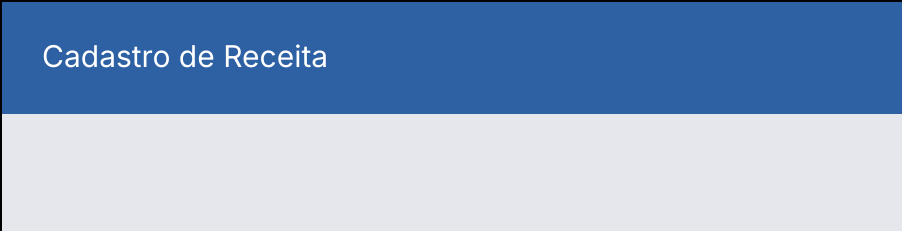
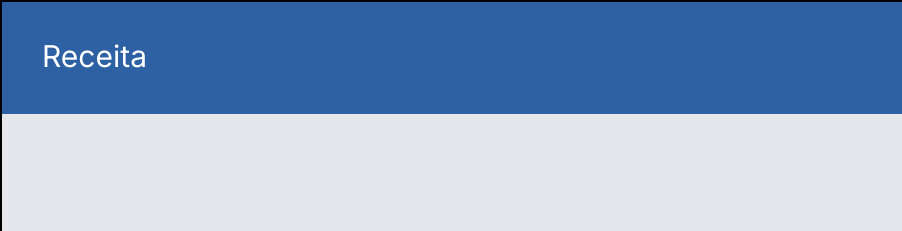
Before and after one commit to MthsMedeiros/SistemaFinControl, a website: page receitas.html in a window 1280 px wide. Shown: the top 231 px of the page, 0-902 px from the left. Drawn offline with Linux system fonts and the light colour scheme.

Commit message:
Alteração layout Tela receita

```diff
--- a/receitas.html
+++ b/receitas.html
@@ -8,7 +8,7 @@
   <link rel="preconnect" href="https://fonts.googleapis.com">
 <link rel="preconnect" href="https://fonts.gstatic.com" crossorigin>
 <link href="https://fonts.googleapis.com/css2?family=Inter:ital,opsz,wght@0,14..32,100..900;1,14..32,100..900&family=Montserrat:ital,wght@0,100..900;1,100..900&family=Orbitron:wght@400..900&display=swap" rel="stylesheet">
-  <title>Document</title>
+  <title>Receita</title>
 </head>
 
 <body class="flex justify-center font-['Inter']">
@@ -19,7 +19,7 @@
       <!-- Linha do header: título (esquerda) e usuário (direita) -->
       <div class="p-6 pl-10 text-3xl flex justify-between">
         <!-- Título da página -->
-        <h1 class="text-white mt-3">Cadastro de Receita</h1>
+        <h1 class="text-white mt-3">Receita</h1>
         <!-- Bloco do usuário: imagem e nome -->
         <div class="flex">
           <img src="./img/images.jpg" alt="imgUser" class="w-16 h-16 rounded-full" />
```
